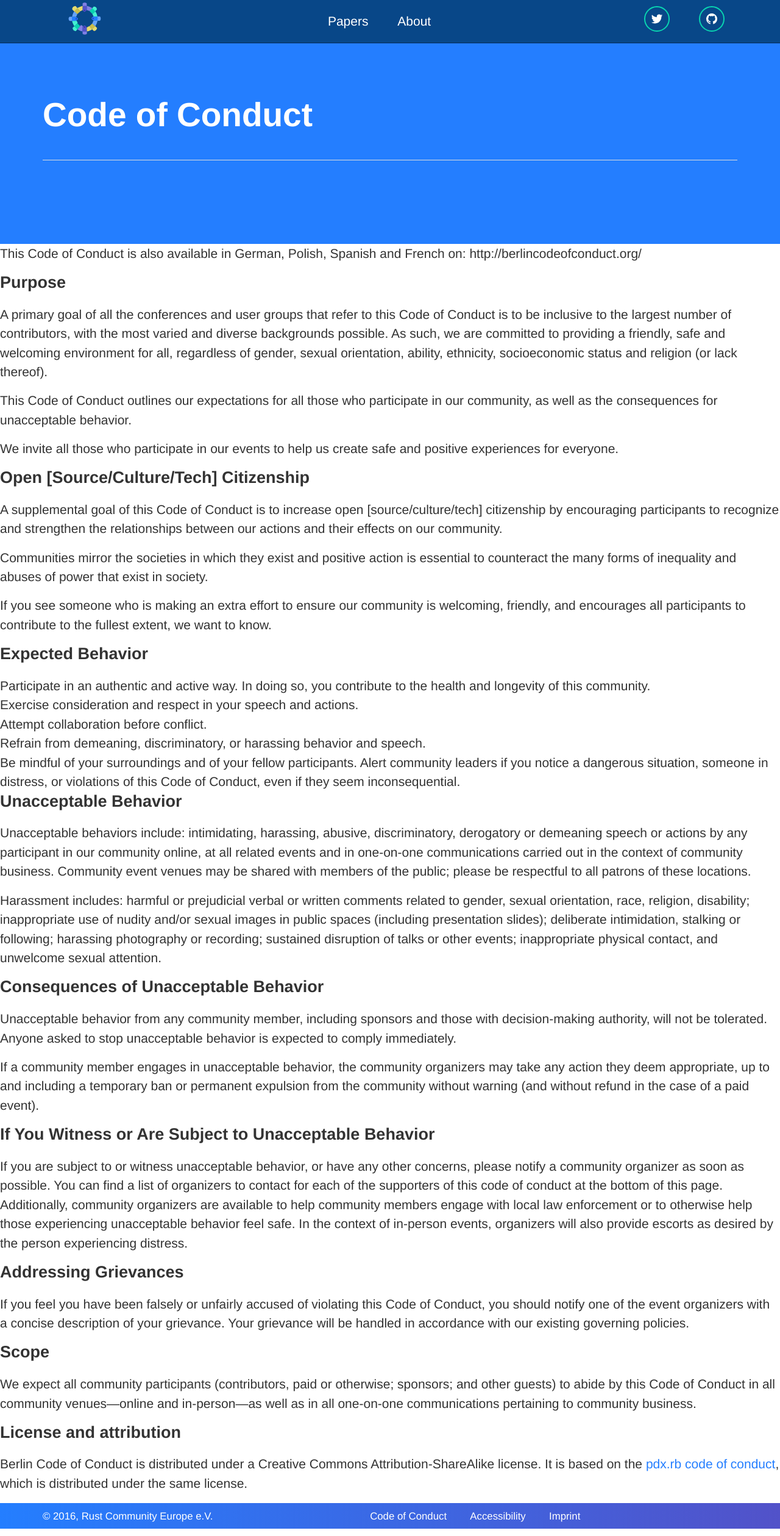
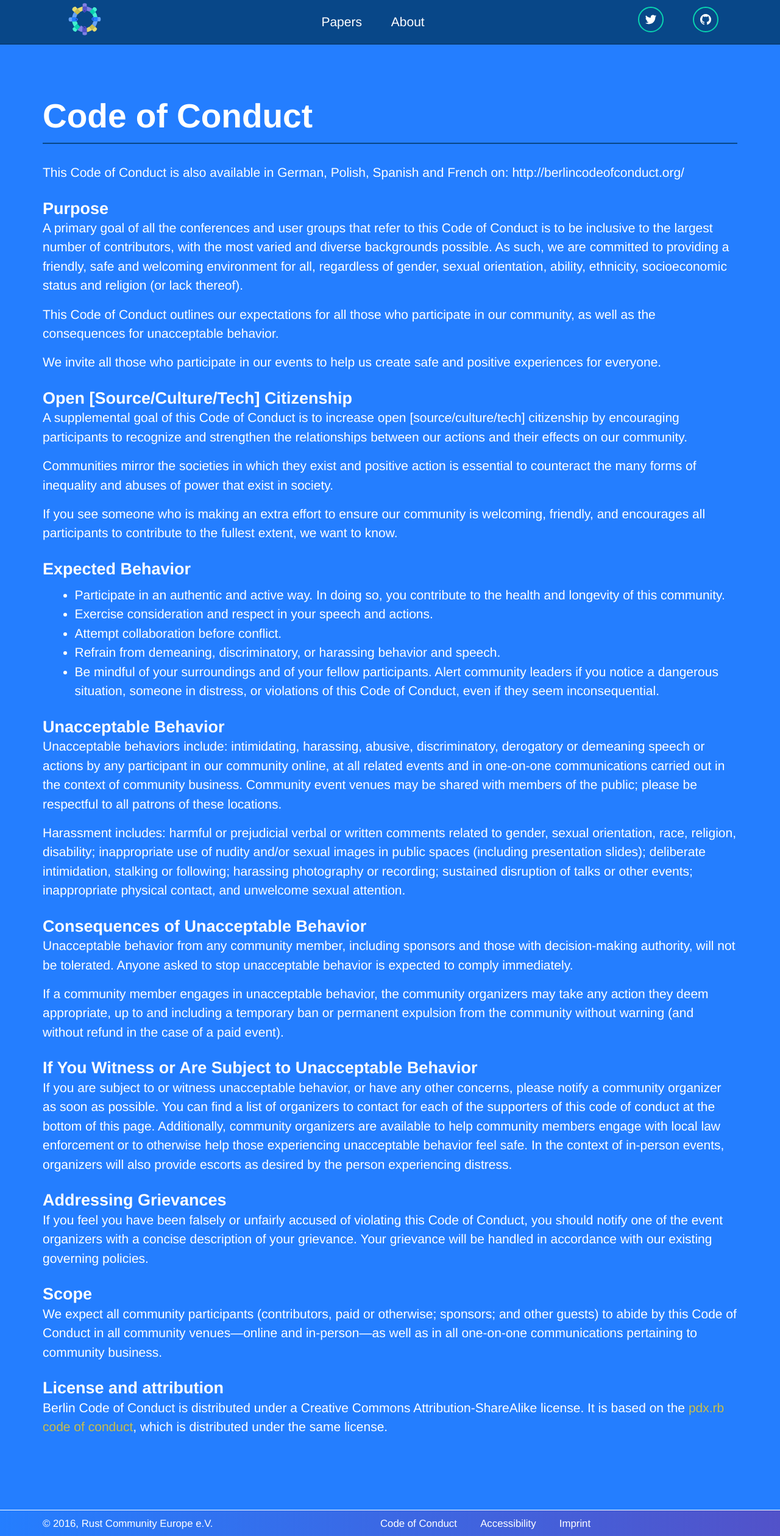
Before and after one commit to RustFestEU/blog.rustfest.eu, a Jekyll site: the page built from code-of-conduct.md, in a window 1280 px wide. Shown: the whole page at 61% size. Built offline with Jekyll 4.4.1, drawn with Linux system fonts in a browser that asks for light colours.

Commit message:
blau, blau, blau sind alle meine farben

```diff
--- /dev/null
+++ b/_layouts/blue_page.html
@@ -0,0 +1,12 @@
+---
+layout: default
+---
+
+<div class="popout">
+  <section>
+    <h1>{{ page.title }}</h1>
+    <hr />
+
+    {{ content }}
+  </section>
+</div>
--- a/_sass/_base.scss
+++ b/_sass/_base.scss
@@ -18,15 +18,24 @@ body {
 
 h1 {
   font-size: 55px;
+    margin-bottom: 0.2em;
 }
 
 h2 {
   font-size: 27px;
+    margin-top: 1em;
+    margin-bottom: 0;
 }
 
 section {
   @include clearfix;
   @include outer-container();
+
+  ul {
+    list-style: disc;
+    padding-left: 2em;
+    margin: 0.5em;
+  }
 }
 
 .itemgroup {
--- a/_sass/components/_hero.scss
+++ b/_sass/components/_hero.scss
@@ -27,4 +27,13 @@
   background-color: $brand_blue;
   color: white;
   padding: 4em 0 5em 0;
+  hr  {
+    margin-top: 0;
+    border-width: 2px;
+    border-color: $brand_dark_blue;
+  }
+  a, a:visited {
+    color: $brand_yellow;
+
+  }
 }
```
Also changed, not shown: about.md (+1 -1 lines), accessibility.md (+1 -1 lines), code-of-conduct.md (+1 -1 lines).
